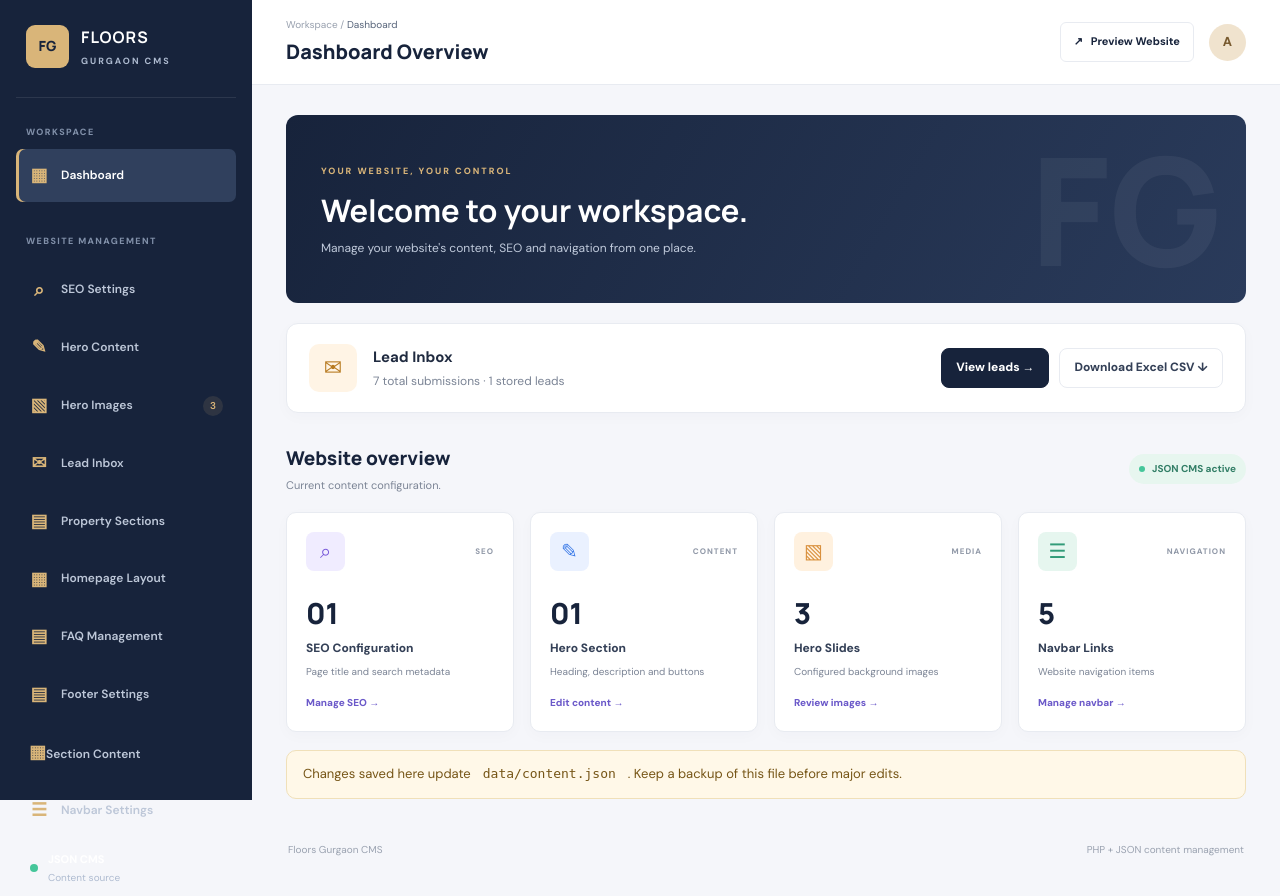
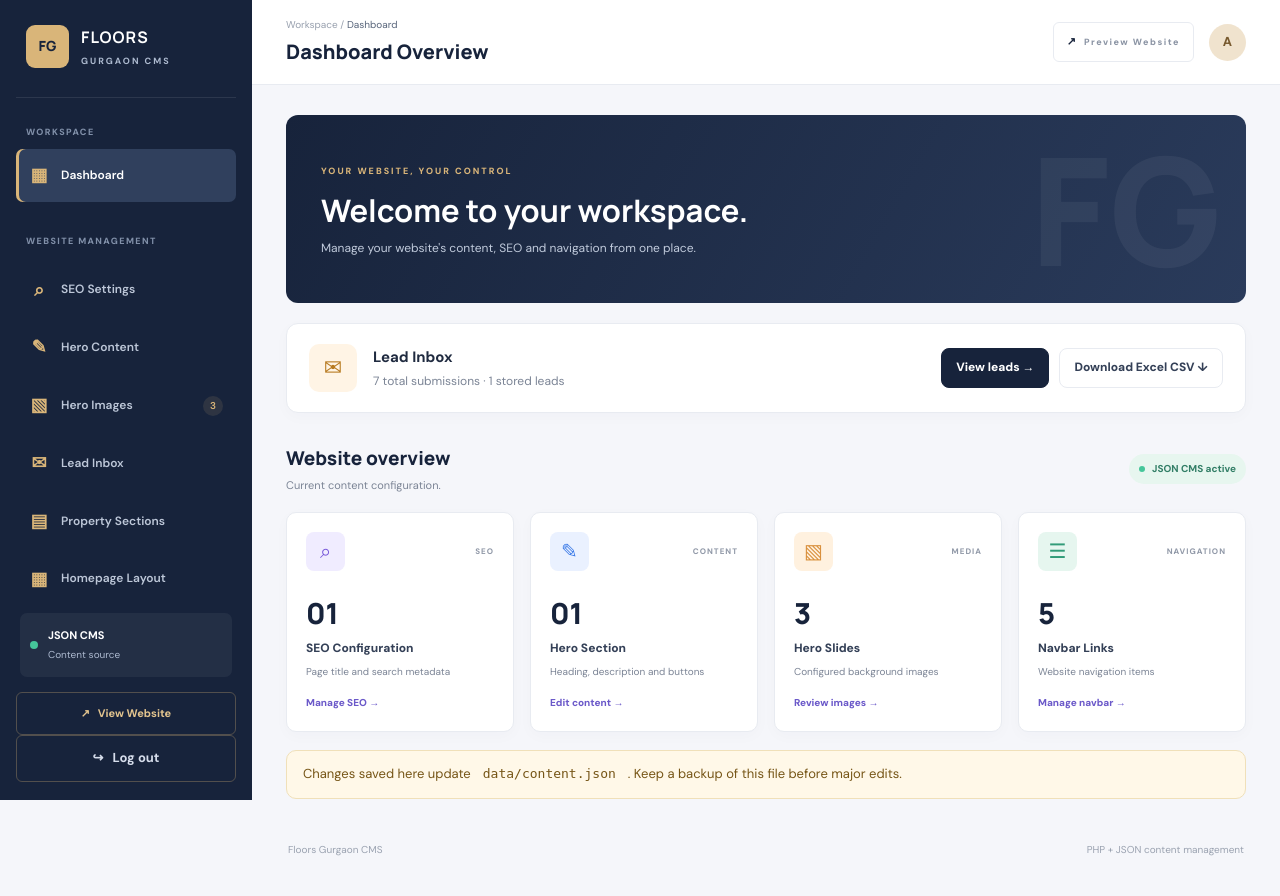
Before and after one commit to takashi-mishra/gurgaonfloors, a PHP site: page /admin/index.php in a window 1280 px wide. Run offline with PHP 8.4, Linux system fonts and the light colour scheme; the visitor is signed in with stand-in values (Sample User, id 1).

Commit message:
mobile responsive correction

```diff
--- a/admin/admin.css
+++ b/admin/admin.css
@@ -114,8 +114,12 @@ a {
 
 .sidebar-nav {
     display: flex;
+    min-height: 0;
+    flex: 1 1 auto;
     flex-direction: column;
     gap: 5px;
+    overflow-y: auto;
+    overscroll-behavior-y: contain;
 }
 
 .nav-item {
@@ -265,6 +269,7 @@ a {
     border-radius: 6px;
     font-size: 11px;
     font-weight: 700;
+    white-space: nowrap;
 }
 
 .preview-button:hover {
@@ -1202,6 +1207,17 @@ a {
         display: block;
     }
 
+    .preview-button {
+        width: 36px;
+        height: 36px;
+        justify-content: center;
+        padding: 0;
+    }
+
+    .preview-button .preview-label {
+        display: none;
+    }
+
     .dashboard-grid,
     .editor-layout {
         grid-template-columns: 1fr;
@@ -1228,17 +1244,6 @@ a {
 
     .topbar-right {
         gap: 8px;
-    }
-
-    .preview-button {
-        width: 36px;
-        height: 36px;
-        justify-content: center;
-        padding: 0;
-    }
-
-    .preview-button span:last-child {
-        display: none;
     }
 
     .admin-avatar {
--- a/admin/index.php
+++ b/admin/index.php
@@ -406,8 +406,9 @@ $error = (string) ($_GET['error'] ?? '');
                 </div>
             </div>
             <div class="topbar-right">
-                <a href="../index.php" target="_blank" class="preview-button">
-                    ↗ &nbsp; Preview Website
+                <a href="../index.php" target="_blank" class="preview-button" aria-label="Preview website">
+                    <span aria-hidden="true">↗</span>
+                    <span class="preview-label">Preview Website</span>
                 </a>
                 <div class="admin-avatar" title="Administrator">A</div>
             </div>
```
